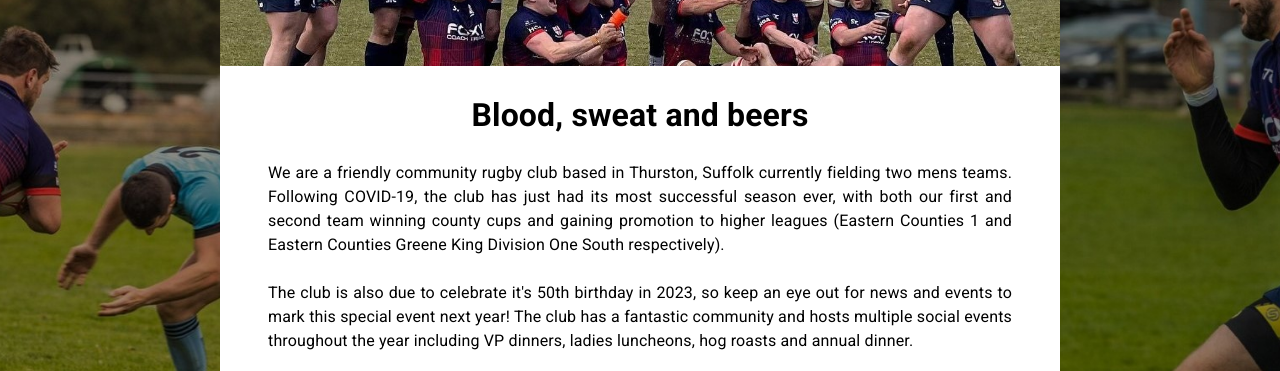
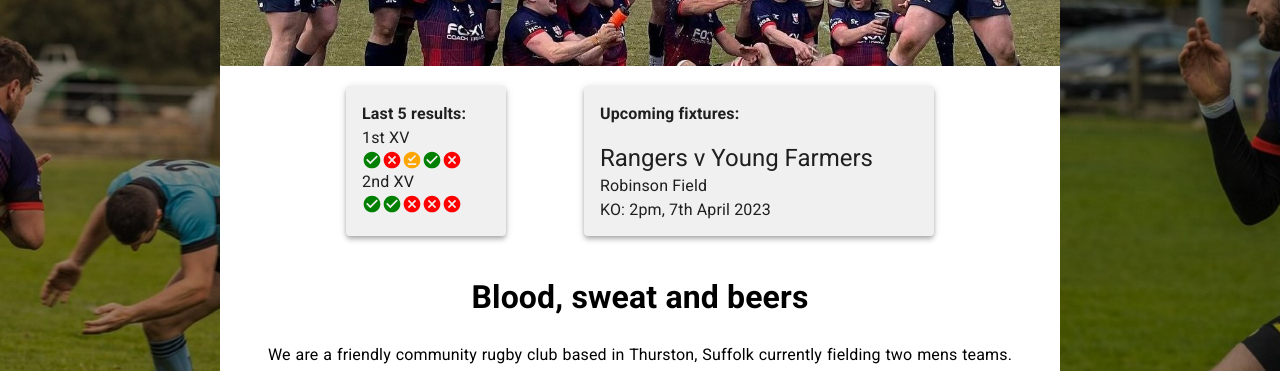
Before and after one commit to JonathanGilroy/rangers-website, a React (Create React App) app: page / in a window 1280 px wide. Shown: the part 307-678 px from the top of the page. Built offline with nearby package versions, Linux system fonts and the light colour scheme.

Commit message:
Homepage cards added

```diff
--- a/src/components/Events/Events.json
+++ b/src/components/Events/Events.json
@@ -1,16 +1,5 @@
 {
     "socialEvents": [
-        {
-            "event": "VP Dinner",
-            "date": "21 January 2023",
-            "description": "VP Lunches are a great opportunity to get together with your fellow Rangers, enjoy a beer or two and support the team! Book a table at £30 a head for a table of 8.",
-            "contact": "thurstonrugbyclub@live.co.uk"
-        },
-        {
-            "event": "VP Dinner",
-            "date": "04 March 2023",
-            "description": "VP Lunches are a great opportunity to get together with your fellow Rangers, enjoy a beer or two and support the team! Book a table at £30 a head for a table of 8.",
-            "contact": "thurstonrugbyclub@live.co.uk"
-        }
+
     ]
 }
--- a/src/components/Fixtures/first-fixtures.json
+++ b/src/components/Fixtures/first-fixtures.json
@@ -34,83 +34,83 @@
         },
         {
             "home": "Cantabrigian",
-            "hScore": "",
+            "hScore": "43",
             "away": "Thurston",
-            "aScore": "",
-            "date": "10 December 2022",
-            "result": ""
+            "aScore": "19",
+            "date": "10 December 2022 (rescheduled)",
+            "result": "loss"
         },
         {
             "home": "Bury St Edmunds II",
-            "hScore": "",
+            "hScore": "12",
             "away": "Thurston",
-            "aScore": "",
-            "date": "17 December 2022",
-            "result": ""
+            "aScore": "25",
+            "date": "17 December 2022 (rescheduled)",
+            "result": "win"
         },
         {
             "home": "Thurston",
-            "hScore": "",
+            "hScore": "15",
             "away": "Shelford II",
-            "aScore": "",
+            "aScore": "21",
             "date": "7 January 2023",
-            "result": ""
+            "result": "loss"
         },
         {
             "home": "Diss",
-            "hScore": "",
+            "hScore": "25",
             "away": "Thurston",
-            "aScore": "",
+            "aScore": "18",
             "date": "14 January 2023",
-            "result": ""
+            "result": "loss"
         },
         {
             "home": "Thurston",
-            "hScore": "",
+            "hScore": "33",
             "away": "Wymondham",
-            "aScore": "",
-            "date": "21 January 2023",
-            "result": ""
+            "aScore": "22",
+            "date": "21 January 2023 (rescheduled)",
+            "result": "win"
         },
         {
             "home": "Southwold",
-            "hScore": "",
+            "hScore": "21",
             "away": "Thurston",
-            "aScore": "",
+            "aScore": "10",
             "date": "28 January 2023",
-            "result": ""
+            "result": "loss"
         },
         {
             "home": "Thurston",
-            "hScore": "",
+            "hScore": "36",
             "away": "West Norfolk",
-            "aScore": "",
+            "aScore": "41",
             "date": "11 February 2023",
-            "result": ""
+            "result": "loss"
         },
         {
             "home": "Ely",
-            "hScore": "",
+            "hScore": "57",
             "away": "Thurston",
-            "aScore": "",
+            "aScore": "7",
             "date": "18 February 2023",
-            "result": ""
+            "result": "loss"
         },
         {
             "home": "Thurston",
-            "hScore": "",
+            "hScore": "24",
             "away": "Ipswich Y.M.",
-            "aScore": "",
+            "aScore": "24",
             "date": "4 March 2023",
-            "result": ""
+            "result": "draw"
         },
         {
             "home": "Holt",
-            "hScore": "",
+            "hScore": "-",
             "away": "Thurston",
-            "aScore": "",
+            "aScore": "-",
             "date": "11 March 2023",
-            "result": ""
+            "result": "loss"
         }
     ]
 }
--- a/src/components/Fixtures/twos-fixtures.json
+++ b/src/components/Fixtures/twos-fixtures.json
@@ -42,59 +42,59 @@
         },
         {
             "home": "Thurston II",
-            "hScore": "",
+            "hScore": "54",
             "away": "Stowmarket II",
-            "aScore": "",
+            "aScore": "12",
             "date": "14 January 2023",
-            "result": ""
+            "result": "win"
         },
         {
             "home": "Mistley",
-            "hScore": "",
+            "hScore": "45",
             "away": "Thurston II",
-            "aScore": "",
-            "date": "21 January 2023",
-            "result": ""
+            "aScore": "40",
+            "date": "21 January 2023 (rescheduled)",
+            "result": "loss"
         },
         {
             "home": "Mersea Island",
-            "hScore": "",
+            "hScore": "-",
             "away": "Thurston II",
-            "aScore": "",
+            "aScore": "-",
             "date": "28 January 2023",
-            "result": ""
+            "result": "loss"
         },
         {
             "home": "Halstead Templars",
-            "hScore": "",
+            "hScore": "19",
             "away": "Thurston II",
-            "aScore": "",
+            "aScore": "17",
             "date": "11 February 2023",
-            "result": ""
+            "result": "loss"
         },
         {
             "home": "Thurston II",
-            "hScore": "",
+            "hScore": "29",
             "away": "Hadleigh",
-            "aScore": "",
+            "aScore": "55",
             "date": "18 February 2023",
-            "result": ""
+            "result": "loss"
         },
         {
             "home": "Braintree II",
-            "hScore": "",
+            "hScore": "17",
             "away": "Thurston II",
-            "aScore": "",
+            "aScore": "31",
             "date": "4 March 2023",
-            "result": ""
+            "result": "win"
         },
         {
             "home": "Thurston II",
-            "hScore": "",
+            "hScore": "35",
             "away": "Brightlingsea",
-            "aScore": "",
+            "aScore": "26",
             "date": "11 March 2023",
-            "result": ""
+            "result": "win"
         }
     ]
 }
--- a/src/components/Home/Home.js
+++ b/src/components/Home/Home.js
@@ -1,7 +1,11 @@
 import React, { useState, useEffect } from 'react';
 import './Home.css';
 import Box from '@mui/material/Box';
-import { Typography } from '@mui/material';
+import { Typography, Card, CardContent, Grid } from '@mui/material';
+import CheckCircleIcon from "@mui/icons-material/CheckCircle";
+import CancelIcon from "@mui/icons-material/Cancel";
+import DoDisturbOnIcon from "@mui/icons-material/DoDisturbOn";
+import OfflinePinIcon from "@mui/icons-material/OfflinePin";
 
 function Home() {
 
@@ -25,6 +29,38 @@ function Home() {
         }
     }, []);
 
+    const ResultIcon = (props) => {
+        if (props.matchResult === "win") {
+          return (
+            <CheckCircleIcon
+              fontSize="small"
+              sx={{ color: "green", verticalAlign: "text-bottom" }}
+            />
+          );
+        } else if (props.matchResult === "draw") {
+          return (
+            <OfflinePinIcon
+              fontSize="small"
+              sx={{ color: "orange", verticalAlign: "text-bottom" }}
+            />
+          );
+        } else if (props.matchResult === "loss") {
+          return (
+            <CancelIcon
+              fontSize="small"
+              sx={{ color: "red", verticalAlign: "text-bottom" }}
+            />
+          );
+        } else {
+          return (
+            <DoDisturbOnIcon
+              fontSize="small"
+              sx={{ color: "grey", verticalAlign: "text-bottom" }}
+            />
+          );
+        }
+      };
+
     const contentToDisplay = () => {
         return (
             <>
@@ -40,7 +76,72 @@ function Home() {
                     ml:
                         mobileView ? 2 : 6,
                 }}>
-                    <Typography align='center'>
+                    <Grid container direction="row"
+  justifyContent="space-evenly"
+  alignItems="flex-start">
+                        <Grid item>
+                    <Card sx={{ mb: 2, mt: 2, width: mobileView ? 220 : 160, height: 150 }} style={{ backgroundColor: '#F0F0F0' }} elevation={4}>
+                    <CardContent>
+                        <Typography sx={{fontWeight: 'bold'}}>Last 5 results:</Typography>
+                        <Typography>1st XV</Typography>
+                        <Box>
+                        <CheckCircleIcon
+              fontSize="small"
+              sx={{ color: "green", verticalAlign: "text-bottom" }} />
+              <CancelIcon
+              fontSize="small"
+              sx={{ color: "red", verticalAlign: "text-bottom" }}
+            />
+            <OfflinePinIcon
+              fontSize="small"
+              sx={{ color: "orange", verticalAlign: "text-bottom" }}
+            />
+            <CheckCircleIcon
+              fontSize="small"
+              sx={{ color: "green", verticalAlign: "text-bottom" }}
+            />
+            <CancelIcon
+              fontSize="small"
+              sx={{ color: "red", verticalAlign: "text-bottom" }}
+            />
+              </Box>
+                        <Typography>2nd XV</Typography>
+                        <Box>
+                        <CheckCircleIcon
+              fontSize="small"
+              sx={{ color: "green", verticalAlign: "text-bottom" }} />
+              <CheckCircleIcon
+              fontSize="small"
+              sx={{ color: "green", verticalAlign: "text-bottom" }}
+            />
+            <CancelIcon
+              fontSize="small"
+              sx={{ color: "red", verticalAlign: "text-bottom" }}
+            />
+            <CancelIcon
+              fontSize="small"
+              sx={{ color: "red", verticalAlign: "text-bottom" }}
+            />
+            <CancelIcon
+              fontSize="small"
+              sx={{ color: "red", verticalAlign: "text-bottom" }}
+            />
+            </Box>
+                    </CardContent>
+                </Card>
+                </Grid>
+                <Grid item>
+                <Card sx={{ mb: 2, mt: 2, width: mobileView ? 220 : 350, height: mobileView ? 200 : 150 }} style={{ backgroundColor: '#F0F0F0' }} elevation={4}>
+                    <CardContent>
+                        <Typography sx={{fontWeight: 'bold', mb: 2}}>Upcoming fixtures:</Typography>
+                        <Typography variant={'h5'}>Rangers v Young Farmers</Typography>
+                        <Typography sx={{}}>Robinson Field</Typography>
+                        <Typography sx={{}}>KO: 2pm, 7th April 2023</Typography>
+                    </CardContent>
+                </Card>
+                </Grid>
+                </Grid>
+                <Typography align='center'>
                         <h1>Blood, sweat and beers</h1>
                     </Typography>
                     <Typography align='justify' variant='body1' sx={{ mb: 4 }}>
```
